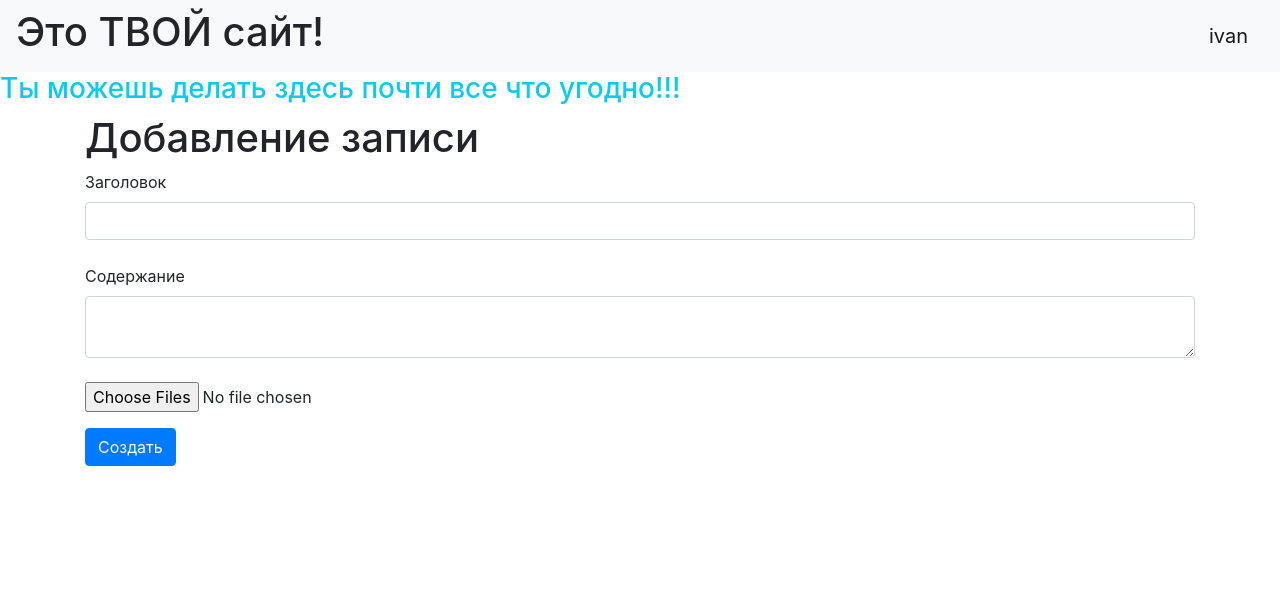
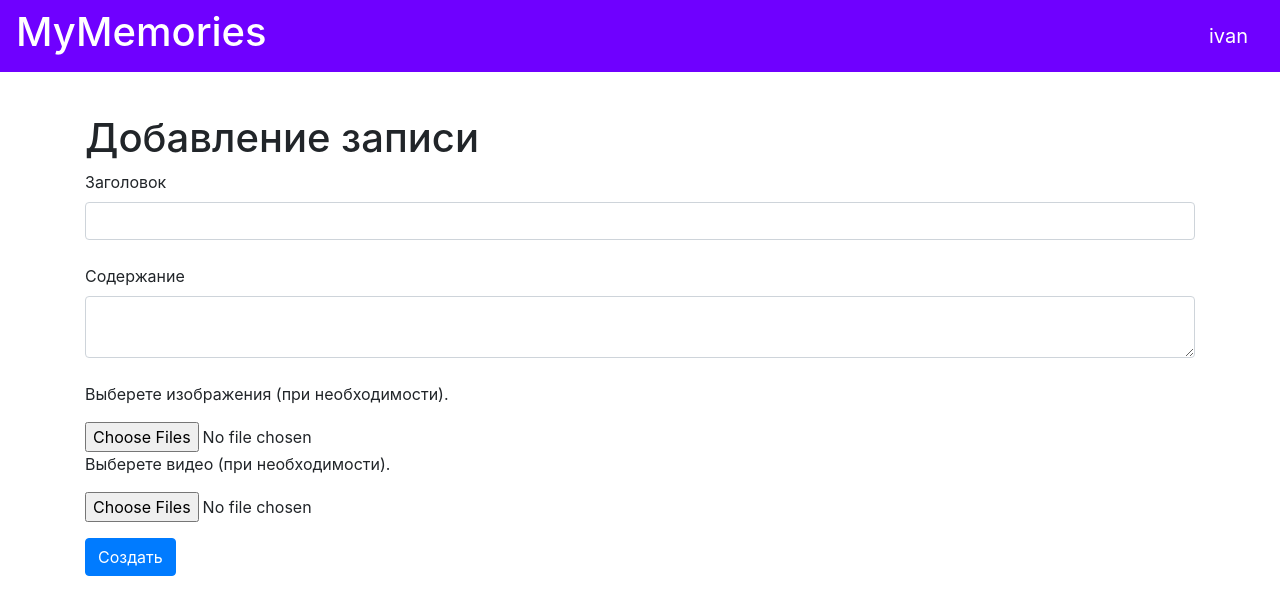
Before and after one commit to PotatoCHKA2077/Yandex-lyceum-WEB-project, a Flask app: page /notes in a window 1280 px wide. Shown: the top 615 px of the page. Run offline with Flask 3, Linux system fonts and the light colour scheme; a user stored in the database is signed in; some libraries are stand-ins or nearby versions.

Commit message:
добавление и показ видео и изображений

```diff
--- a/data/notes.py
+++ b/data/notes.py
@@ -12,7 +12,7 @@
     title = sqlalchemy.Column(String, nullable=True)
     content = sqlalchemy.Column(String, nullable=True)
     created_date = sqlalchemy.Column(sqlalchemy.DateTime,
-                                     default=datetime.datetime.now)
+                                     default=datetime.datetime.now())
 
     user_id = sqlalchemy.Column(Integer,
                                 sqlalchemy.ForeignKey("users.id"))
--- a/main.py
+++ b/main.py
@@ -31,18 +31,21 @@
 @app.route("/")
 def index():
     db_sess = db_session.create_session()
-    files = {}
+    images = {}
+    videos = {}
     if current_user.is_authenticated:
         notes = db_sess.query(Notes).filter(Notes.user == current_user)
         for note in notes:
-            files[note.title] = os.listdir(f'static/users_file/{note.user_id}/{note.title}/')
+            images[note.title] = os.listdir(f'static/users_file/{note.user_id}/images/{note.title}/')
+            videos[note.title] = os.listdir(f'static/users_file/{note.user_id}/videos/{note.title}/')
+
     else:
         note = Notes()
         note.title = 'Необходимо авторизироваться на сайте'
         note.content = ('Пожалуйста войдите в свой аккаунт, или если вы впервые на этом сайте зарегестрируйтесь'
                             ' и войдите в новый аккаунт')
         notes = [note]
-    return render_template("index.html", notes=notes, files=files, title='MyMemories')
+    return render_template("index.html", notes=notes, images=images, videos=videos, title='MyMemories')
 
 
 @app.route('/login', methods=['GET', 'POST'])
@@ -105,18 +108,29 @@
         notes.content = form.content.data
         notes.user_id = current_user.id
         if request.method == 'POST':
-            files = request.files.getlist('file')
             # сохраняем файл
+            dir_path = f'static/users_file/{current_user.id}/'
             if str(current_user.id) not in os.listdir('static/users_file'):
-                user_dir = f'static/users_file/{current_user.id}'
-                os.mkdir(user_dir)
-            dir_path = f'static/users_file/{notes.user_id}/'
-            if notes.title not in os.listdir(dir_path):
-                os.mkdir(f'{dir_path}{notes.title}/')
-            for file in files:
-                if file:
-                    filename = secure_filename(file.filename)
-                    file.save(f'{dir_path}{notes.title}/{filename}')
+                os.mkdir(dir_path)
+            images = request.files.getlist('image')
+            if 'images' not in os.listdir(dir_path):
+                os.mkdir(f'{dir_path}images/')
+            if notes.title not in os.listdir(f'{dir_path}images/'):
+                os.mkdir(f'{dir_path}images/{notes.title}')
+            for image in images:
+                if image:
+                    filename = secure_filename(image.filename)
+                    image.save(f'{dir_path}images/{notes.title}/{filename}')
+
+            videos = request.files.getlist('video')
+            if 'videos' not in os.listdir(dir_path):
+                os.mkdir(f'{dir_path}videos/')
+            if notes.title not in os.listdir(f'{dir_path}videos/'):
+                os.mkdir(f'{dir_path}videos/{notes.title}')
+            for video in videos:
+                if video:
+                    filename = secure_filename(video.filename)
+                    video.save(f'{dir_path}videos/{notes.title}/{filename}')
         try:
             current_user.notes.append(notes)
         except Exception as ex:
--- a/static/css/style.css
+++ b/static/css/style.css
@@ -1,7 +1,12 @@
-h3 {
-   color: #0dcaf0;
-   margin-left: 0px;
+.headers {
+    text-align: center
 }
-h2 {
-    text-align: center;
+header {
+    background-color: #6f00ff
 }
+.header-text {
+    color: #ffffff
+}
+.empty {
+    color: #ffffff
+}
--- a/templates/base.html
+++ b/templates/base.html
@@ -1,6 +1,12 @@
 <!doctype html>
 <html lang="en">
     <head>
+        <style>
+            body {
+            background: #fa8e47;
+            color: #fff;
+            }
+        </style>
         <meta charset="utf-8">
         <meta name="viewport" content="width=device-width, initial-scale=1, shrink-to-fit=no">
         <link rel="stylesheet" type="text/css" href="static/css/style.css" />
@@ -10,24 +16,26 @@
               crossorigin="anonymous">
         <title>{{title}}</title>
     </head>
-    <body>
+    <body class="body-container">
         <header>
-            <nav class="navbar navbar-light bg-light">
-                <h1>Это ТВОЙ сайт!</h1>
+            <nav class="navbar navbar-light">
+                <h1 class="header-text">MyMemories</h1>
                 {% if current_user.is_authenticated %}
-                    <a class="navbar-brand" href="/logout">{{ current_user.name }} {{ current_user.surname }}</a>
+                    <a class="navbar-brand" href="/logout" style="color: #ffffff">{{ current_user.name }}</a>
                 {% else %}
                     <p>
-                        <a class="btn btn-primary " href="/register">Зарегистрироваться</a>
+                        <a class="btn btn-primary" href="/register">Зарегистрироваться</a>
                         <a class="btn btn-success" href="/login">Войти</a>
                     </p>
                 {% endif %}
             </nav>
         </header>
-        <h3>Ты можешь делать здесь почти все что угодно!!!</h3>
-        <!-- Begin page content -->
-        <main role="main" class="container">
-            {% block content %}{% endblock %}
-        </main>
+        <div>
+            <h3 class="empty">0</h3>
+            <!-- Begin page content -->
+            <main role="main" class="container">
+                {% block content %}{% endblock %}
+            </main>
+        </div>
     </body>
 </html>
--- a/templates/notes.html
+++ b/templates/notes.html
@@ -23,7 +23,10 @@
         {% endfor %}
     </div>
     <div class="form-group">
-        <input type="file" class="form-control-file" id="photo" name="file" multiple>
+        <p>Выберете изображения (при необходимости).</p>
+        <input type="file" class="form-control-file" id="image" name="image" accept="image/*" multiple>
+        <p>Выберете видео (при необходимости).</p>
+        <input type="file" class="form-control-file" id="video" name="video" accept="video/*" multiple>
     </div>
     <div>{{ form.submit(type="submit", class="btn btn-primary")}}</div>
     {{message}}
```
Also changed, not shown: templates/index.html (+19 -7 lines), db/notes.sqlite, static/users_file/1/title/20201221_032451.jpg (deleted), static/users_file/1/title/46e8eab8a136d4b176a0ecc96d1e0778.jpg (deleted), static/users_file/1/title/8b11a1bd391cf3aa76ecce9d70cbbf9f_n3o8q_.jpg (deleted).
